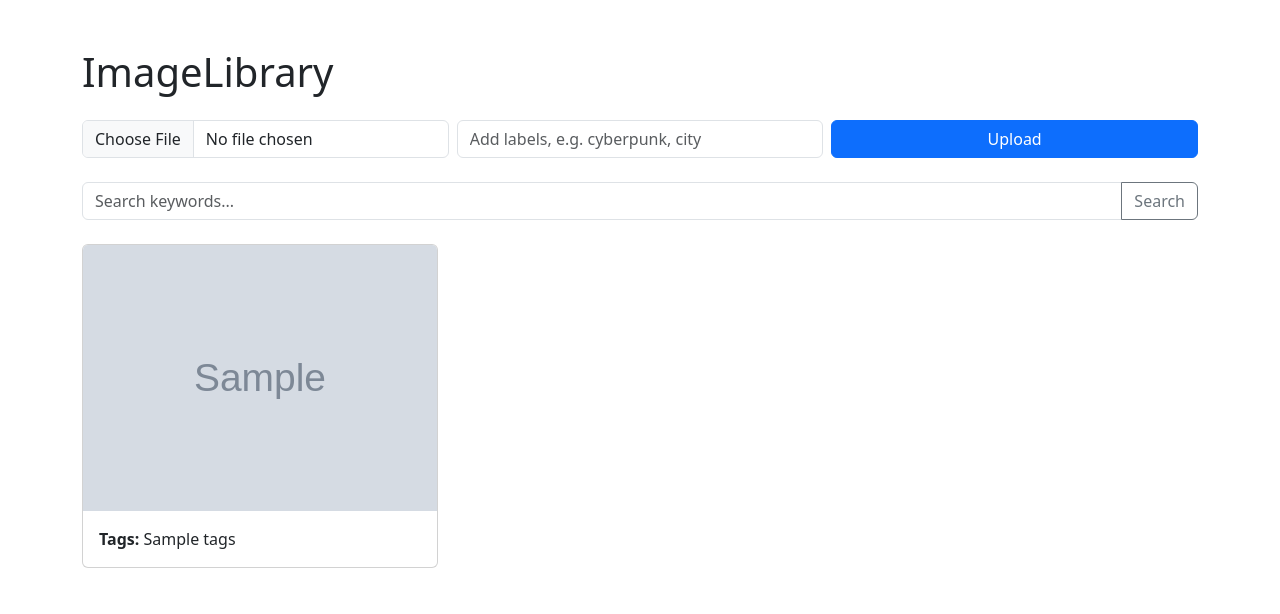
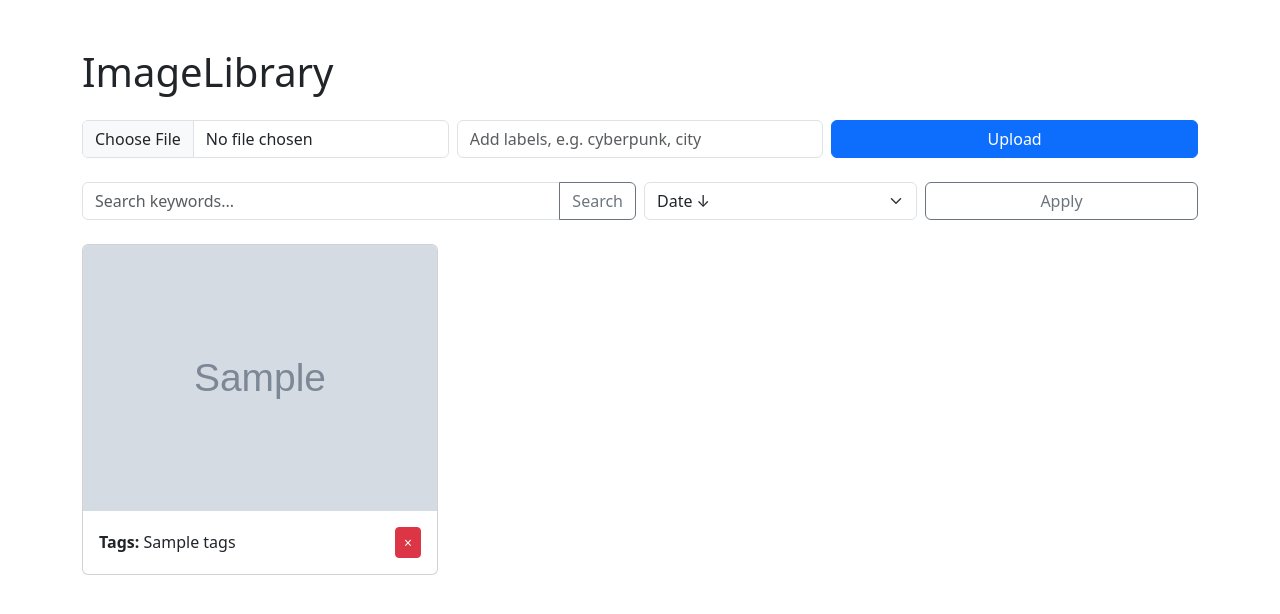
Before and after one commit to NCCA/Pipeline_Image_Library, a Flask app: template templates/index.html in a window 1280 px wide. Shown: the part 56-670 px from the top of the page. Run offline with Flask 3, Linux system fonts and the light colour scheme; the template is opened without the code that fills it: most values are stand-ins (such as "Sample title", 1, 10 or a date in 2020); grey boxes marked "Sample" are stand-in pictures.

Commit message:
add English tests for delete and sort features

```diff
--- a/app.py
+++ b/app.py
@@ -6,6 +6,7 @@ from werkzeug.utils import secure_filename
 
 # Allowed file extensions for uploads
 ALLOWED_EXTENSIONS = {'png', 'jpg', 'jpeg', 'gif'}
+
 
 def create_app(test_config=None):
     # Create and configure the app
@@ -28,8 +29,7 @@ def create_app(test_config=None):
     def get_db():
         if 'db' not in g:
             g.db = sqlite3.connect(
-                app.config['DATABASE'],
-                detect_types=sqlite3.PARSE_DECLTYPES
+                app.config['DATABASE'], detect_types=sqlite3.PARSE_DECLTYPES
             )
             g.db.row_factory = sqlite3.Row
         return g.db
@@ -78,45 +78,62 @@ def create_app(test_config=None):
     def index():
         db = get_db()
 
+        # Handle upload
         if request.method == 'POST':
-            # Check if file part is present
             if 'image' not in request.files:
                 flash('No file part')
                 return redirect(request.url)
             file = request.files['image']
             tags = request.form.get('tags', '')
-            # Check if a file was selected
             if file.filename == '':
                 flash('No selected file')
                 return redirect(request.url)
-            # Validate file type
             if not allowed_file(file.filename):
                 flash('Invalid file type')
                 return redirect(request.url)
-            # Save file and record in database
             filename = secure_filename(file.filename)
             filepath = os.path.join(app.config['UPLOAD_FOLDER'], filename)
             file.save(filepath)
             db.execute(
-                'INSERT INTO images (filename, tags) VALUES (?, ?)',
-                (filename, tags)
+                'INSERT INTO images (filename, tags) VALUES (?, ?)', (filename, tags)
             )
             db.commit()
             return redirect(url_for('index'))
 
-        # Search or list all images
+        # Handle listing and search with sort
         q = request.args.get('q', '')
+        sort = request.args.get('sort', 'date_desc')
+        base_query = 'SELECT id, filename, tags, uploaded_at FROM images'
+        params = ()
         if q:
-            images = db.execute(
-                'SELECT filename, tags FROM images WHERE tags LIKE ?',
-                (f'%{q}%',)
-            ).fetchall()
-        else:
-            images = db.execute(
-                'SELECT filename, tags FROM images'
-            ).fetchall()
+            base_query += ' WHERE tags LIKE ?'
+            params = (f'%{q}%',)
+        order = 'ORDER BY uploaded_at DESC, id DESC'
+        if sort == 'date_asc':
+            order = 'ORDER BY uploaded_at ASC, id ASC'
+        elif sort == 'date_desc':
+            order = 'ORDER BY uploaded_at DESC, id DESC'
+        elif sort == 'name_asc':
+            order = 'ORDER BY LOWER(filename) ASC, id ASC'
+        elif sort == 'name_desc':
+            order = 'ORDER BY LOWER(filename) DESC, id DESC'
+        images = db.execute(f"{base_query} {order}", params).fetchall()
 
         return render_template('index.html', images=images)
+
+    @app.route('/delete/<int:image_id>', methods=['POST'])
+    def delete_image(image_id):
+        db = get_db()
+        row = db.execute('SELECT filename FROM images WHERE id = ?', (image_id,)).fetchone()
+        if row:
+            filename = row['filename']
+            db.execute('DELETE FROM images WHERE id = ?', (image_id,))
+            db.commit()
+            try:
+                os.remove(os.path.join(app.config['UPLOAD_FOLDER'], filename))
+            except OSError:
+                pass
+        return redirect(url_for('index'))
 
     @app.route('/moodboards')
     def list_moodboards():
@@ -145,39 +162,24 @@ def create_app(test_config=None):
         db = get_db()
         if request.method == 'POST':
             image_id = int(request.form['image_id'])
-            db.execute('''
-                INSERT OR IGNORE INTO moodboard_images (moodboard_id, image_id)
-                VALUES (?, ?)
-            ''', (mid, image_id))
+            db.execute('INSERT OR IGNORE INTO moodboard_images (moodboard_id, image_id) VALUES (?, ?)',
+                       (mid, image_id))
             db.commit()
             return redirect(url_for('moodboard_detail', mid=mid))
-
-        mb = db.execute(
-            'SELECT id, name, description FROM moodboards WHERE id=?',
-            (mid,)
-        ).fetchone()
-        all_images = db.execute(
-            'SELECT id, filename, tags FROM images'
+        mb = db.execute('SELECT id, name, description FROM moodboards WHERE id=?', (mid,)).fetchone()
+        all_images = db.execute('SELECT id, filename, tags FROM images').fetchall()
+        mb_images = db.execute(
+            'SELECT images.id, images.filename, images.tags FROM images '
+            'JOIN moodboard_images ON images.id = moodboard_images.image_id '
+            'WHERE moodboard_images.moodboard_id=?', (mid,)
         ).fetchall()
-        mb_images = db.execute('''
-            SELECT images.id, images.filename, images.tags
-            FROM images JOIN moodboard_images  ON images.id = moodboard_images.image_id
-            WHERE moodboard_images.moodboard_id=?
-        ''', (mid,)).fetchall()
-
-        return render_template(
-            'moodboard_detail.html',
-            moodboard=mb,
-            all_images=all_images,
-            mb_images=mb_images
-        )
+        return render_template('moodboard_detail.html', moodboard=mb, all_images=all_images, mb_images=mb_images)
 
     return app
 
 
 if __name__ == '__main__':
     app = create_app()
-    # Ensure database is initialized at startup
     with app.app_context():
         try:
             init = app.cli.commands['init-db']
--- a/templates/index.html
+++ b/templates/index.html
@@ -54,21 +54,31 @@
         <input type="file" name="image" class="form-control" required>
       </div>
       <div class="col-md-4">
-        <input type="text" name="tags" class="form-control"
-               placeholder="Add labels, e.g. cyberpunk, city">
+        <input type="text" name="tags" class="form-control" placeholder="Add labels, e.g. cyberpunk, city">
       </div>
       <div class="col-md-4">
         <button type="submit" class="btn btn-primary w-100">Upload</button>
       </div>
     </form>
 
-    <!-- Search Form -->
-    <form method="GET" action="{{ url_for('index') }}" class="mb-4">
-      <div class="input-group">
-        <input type="text" name="q" class="form-control"
-               placeholder="Search keywords..."
-               value="{{ request.args.get('q', '') }}">
-        <button type="submit" class="btn btn-outline-secondary">Search</button>
+    <!-- Search & Sort Form -->
+    <form method="GET" action="{{ url_for('index') }}" class="mb-4 row g-2">
+      <div class="col-md-6">
+        <div class="input-group">
+          <input type="text" name="q" class="form-control" placeholder="Search keywords..." value="{{ request.args.get('q', '') }}">
+          <button type="submit" class="btn btn-outline-secondary">Search</button>
+        </div>
+      </div>
+      <div class="col-md-3">
+        <select name="sort" class="form-select">
+          <option value="date_desc" {% if request.args.get('sort')=='date_desc' %}selected{% endif %}>Date ↓</option>
+          <option value="date_asc" {% if request.args.get('sort')=='date_asc' %}selected{% endif %}>Date ↑</option>
+          <option value="name_asc" {% if request.args.get('sort')=='name_asc' %}selected{% endif %}>Name ↑</option>
+          <option value="name_desc" {% if request.args.get('sort')=='name_desc' %}selected{% endif %}>Name ↓</option>
+        </select>
+      </div>
+      <div class="col-md-3">
+        <button type="submit" class="btn btn-outline-secondary w-100">Apply</button>
       </div>
     </form>
 
@@ -77,10 +87,12 @@
       {% for image in images %}
       <div class="col">
         <div class="card image-card h-100">
-          <img src="{{ url_for('static', filename='uploads/' ~ image['filename']) }}"
-               class="card-img-top" alt="{{ image['filename'] }}">
-          <div class="card-body">
-            <p class="card-text"><strong>Tags:</strong> {{ image['tags'] }}</p>
+          <img src="{{ url_for('static', filename='uploads/' ~ image['filename']) }}" class="card-img-top" alt="{{ image['filename'] }}">
+          <div class="card-body d-flex justify-content-between align-items-center">
+            <p class="card-text mb-0"><strong>Tags:</strong> {{ image['tags'] }}</p>
+            <form method="POST" action="{{ url_for('delete_image', image_id=image['id']) }}" onsubmit="return confirm('Delete this image?');">
+              <button type="submit" class="btn btn-sm btn-danger">&times;</button>
+            </form>
           </div>
         </div>
       </div>
```
Also changed, not shown: static/uploads/a_image.png (added), static/uploads/b_image.png (added), static/uploads/download.png (added), static/uploads/first.png (added), static/uploads/new.png (added), static/uploads/old.png (added), static/uploads/second.png (added).
